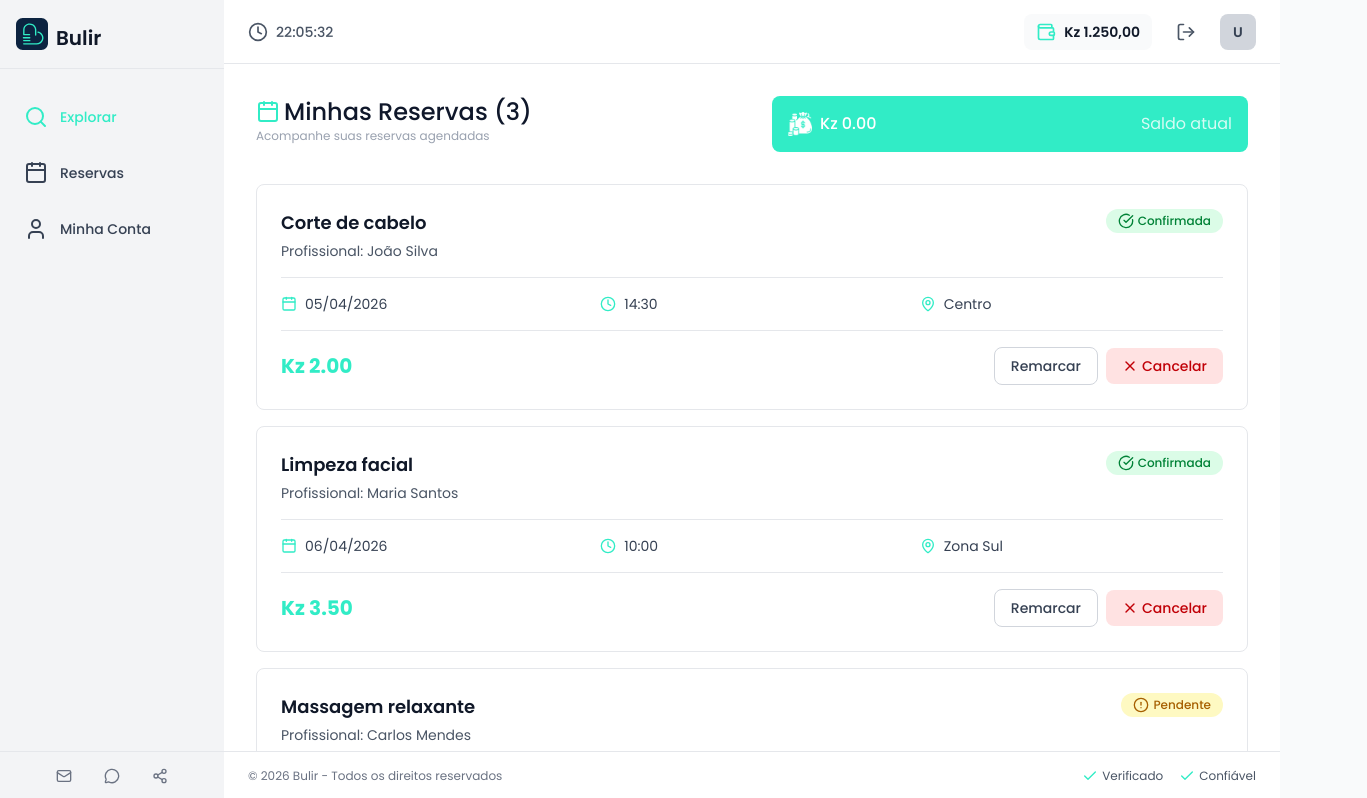
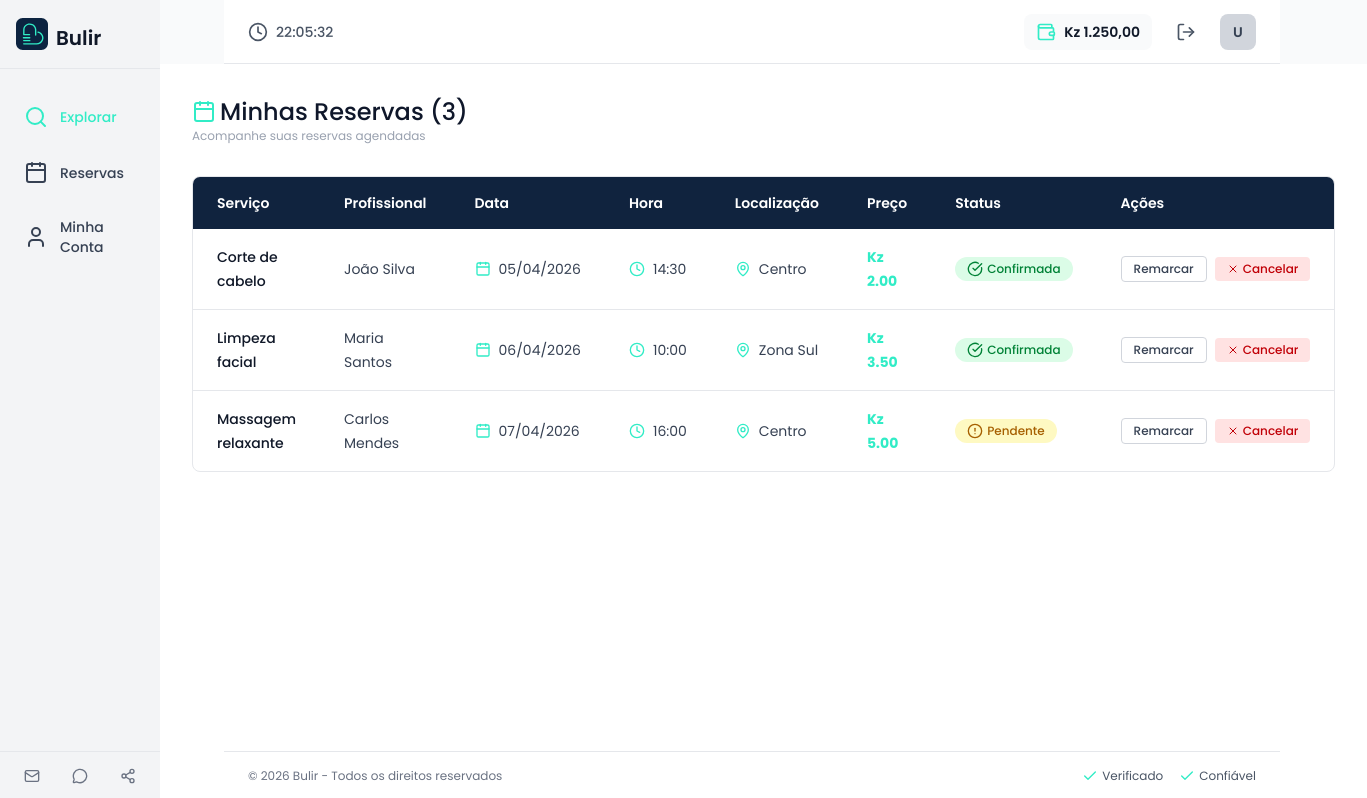
Before and after one commit to emanuel-malungo/Bulir, a Next.js app in the folder frontend-web/: page /client/reserved in a window 1280 px wide. Shown: the top 798 px of the page, 1367 px wide, since content can reach past the window. Built offline with nearby package versions, Linux system fonts and the light colour scheme.

Commit message:
feat: reformular a exibição das reservas utilizando uma tabela para melhor organização e legibilidade

```diff
--- a/frontend-web/src/app/client/reserved/page.tsx
+++ b/frontend-web/src/app/client/reserved/page.tsx
@@ -56,59 +56,76 @@ export default function ReservasPage() {
                     </h1>
                     <p className="text-xs text-gray-400">Acompanhe suas reservas agendadas</p>
                 </div>
-                <div className="bg-accent flex items-center justify-between rounded-lg p-4">
-                    <div className="flex items-center space-x-2">
-                        <Image src={iconMoney} alt="Ícone de dinheiro" width={24} height={24} />
-                        <span className="text-white font-medium">Kz 0.00</span>
-                    </div>
-                    <p className="text-white/80">Saldo atual</p>
-                </div>
             </header>
 
             <div className="space-y-4">
                 {reservas.length > 0 ? (
-                    reservas.map((reserva) => (
-                        <div key={reserva.id} className="bg-white border border-gray-200 rounded-lg p-6 hover:shadow-md transition-shadow">
-                            <div className="flex items-start justify-between mb-4">
-                                <div className="flex-1">
-                                    <h2 className="text-lg font-semibold text-gray-900 mb-1">{reserva.servico}</h2>
-                                    <p className="text-sm text-gray-600">Profissional: {reserva.profissional}</p>
+                    <div className="bg-white border border-gray-200 rounded-lg overflow-hidden">
+                        <table className="w-full">
+                            <thead>
+                                <tr className="bg-primary text-white">
+                                    <th className="px-6 py-4 text-left text-sm font-semibold">Serviço</th>
+                                    <th className="px-6 py-4 text-left text-sm font-semibold">Profissional</th>
+                                    <th className="px-6 py-4 text-left text-sm font-semibold">Data</th>
+                                    <th className="px-6 py-4 text-left text-sm font-semibold">Hora</th>
+                                    <th className="px-6 py-4 text-left text-sm font-semibold">Localização</th>
+                                    <th className="px-6 py-4 text-left text-sm font-semibold">Preço</th>
+                                    <th className="px-6 py-4 text-left text-sm font-semibold">Status</th>
+                                    <th className="px-6 py-4 text-left text-sm font-semibold">Ações</th>
+                                </tr>
+                            </thead>
+                            <tbody className="divide-y divide-gray-200">
+                                {reservas.map((reserva) => (
+                                    <tr key={reserva.id} className="hover:bg-gray-50 transition-colors">
+                                        <td className="px-6 py-4">
+                                            <span className="text-sm font-medium text-gray-900">{reserva.servico}</span>
+                                        </td>
+                                        <td className="px-6 py-4">
+                                            <span className="text-sm text-gray-700">{reserva.profissional}</span>
+                                        </td>
+                                        <td className="px-6 py-4">
+                                            <div className="flex items-center space-x-2 text-gray-700">
+                                                <Calendar className="w-4 h-4 text-accent shrink-0" />
+                                                <span className="text-sm">{reserva.data}</span>
                                             </div>
-                                <span className={`px-3 py-1 rounded-full text-xs font-medium flex items-center space-x-1 ${getStatusColor(reserva.status)}`}>
+                                        </td>
+                                        <td className="px-6 py-4">
+                                            <div className="flex items-center space-x-2 text-gray-700">
+                                                <Clock className="w-4 h-4 text-accent shrink-0" />
+                                                <span className="text-sm">{reserva.hora}</span>
+                                            </div>
+                                        </td>
+                                        <td className="px-6 py-4">
+                                            <div className="flex items-center space-x-2 text-gray-700">
+                                                <MapPin className="w-4 h-4 text-accent shrink-0" />
+                                                <span className="text-sm">{reserva.localizacao}</span>
+                                            </div>
+                                        </td>
+                                        <td className="px-6 py-4">
+                                            <span className="text-sm font-bold text-accent">{reserva.preco}</span>
+                                        </td>
+                                        <td className="px-6 py-4">
+                                            <span className={`px-3 py-1 rounded-full text-xs font-medium flex items-center space-x-1 w-fit ${getStatusColor(reserva.status)}`}>
                                                 {getStatusIcon(reserva.status)}
                                                 <span className="capitalize">{reserva.status}</span>
                                             </span>
-                            </div>
-
-                            <div className="grid grid-cols-3 gap-4 mb-4 py-4 border-t border-b border-gray-200">
-                                <div className="flex items-center space-x-2 text-gray-700">
-                                    <Calendar className="w-4 h-4 text-accent flex-shrink-0" />
-                                    <span className="text-sm">{reserva.data}</span>
-                                </div>
-                                <div className="flex items-center space-x-2 text-gray-700">
-                                    <Clock className="w-4 h-4 text-accent flex-shrink-0" />
-                                    <span className="text-sm">{reserva.hora}</span>
-                                </div>
-                                <div className="flex items-center space-x-2 text-gray-700">
-                                    <MapPin className="w-4 h-4 text-accent flex-shrink-0" />
-                                    <span className="text-sm">{reserva.localizacao}</span>
-                                </div>
-                            </div>
-
-                            <div className="flex items-center justify-between">
-                                <span className="text-xl font-bold text-accent">{reserva.preco}</span>
+                                        </td>
+                                        <td className="px-6 py-4">
                                             <div className="flex items-center space-x-2">
-                                    <button className="px-4 py-2 border border-gray-300 rounded-lg text-gray-700 hover:bg-gray-50 transition-colors text-sm font-medium">
+                                                <button className="px-3 py-1 border border-gray-300 rounded text-gray-700 hover:bg-gray-100 transition-colors text-xs font-medium">
                                                     Remarcar
                                                 </button>
-                                    <button className="px-4 py-2 bg-red-100 text-red-700 rounded-lg hover:bg-red-200 transition-colors text-sm font-medium flex items-center space-x-1">
-                                        <X className="w-4 h-4" />
+                                                <button className="px-3 py-1 bg-red-100 text-red-700 rounded hover:bg-red-200 transition-colors text-xs font-medium flex items-center space-x-1">
+                                                    <X className="w-3 h-3" />
                                                     <span>Cancelar</span>
                                                 </button>
                                             </div>
+                                        </td>
+                                    </tr>
+                                ))}
+                            </tbody>
+                        </table>
                     </div>
-                        </div>
-                    ))
                 ) : (
                     <div className="bg-white border border-gray-200 rounded-lg p-12 flex items-center justify-center flex-col space-y-4 min-h-80">
                         <Calendar className="w-16 h-16 text-gray-300" />
```
Lines whose indentation alone changed are shown as unchanged.
